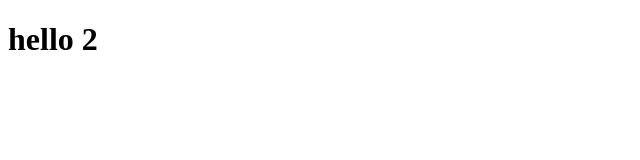
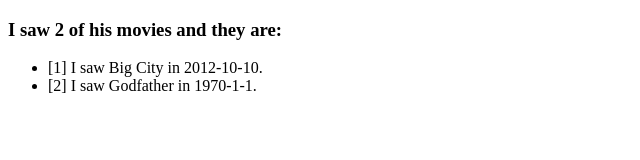
Before and after one commit to rkuo/learn2web, a plain HTML site: page index.html in a window 1280 px wide. Shown: the whole page, without its empty margins (0-640 px from the left). Drawn offline with nearby package versions, Linux system fonts and the light colour scheme.

Commit message:
modified car example to added ng-init and ng-repeat for dataset

```diff
--- a/index.html
+++ b/index.html
@@ -1,5 +1,5 @@
 <!DOCTYPE html>
-<html>
+<html ng-app>
 <head>
 	<title>hello world</title>
 	<!-- Use the Content Delivery Network (CDN) -->
@@ -7,7 +7,17 @@
 		src="http://ajax.googleapis.com/ajax/libs/angularjs/1.2.17/angular.min.js">
 	</script>
 </head>
-<body ng-app>
-	<h1>hello {{1+1}}</h1>
+<body>
+	<div ng-init="movies = [
+	{name:'Big City', date: '2012-10-10'},
+	{name:'Godfather', date: '1970-1-1'}
+	]">
+	<h3> I saw {{movies.length}} of his movies and they are:</h3>
+	<ul class="example-animate-container">
+		<li class="animate-repeat" ng-repeat="movie in movies">
+			[{{$index + 1}}] I saw {{movie.name}} in {{movie.date}}.
+		</li>
+	</ul>
+</div>
 </body>
 </html>
```
Also changed, not shown: 1 other file.
